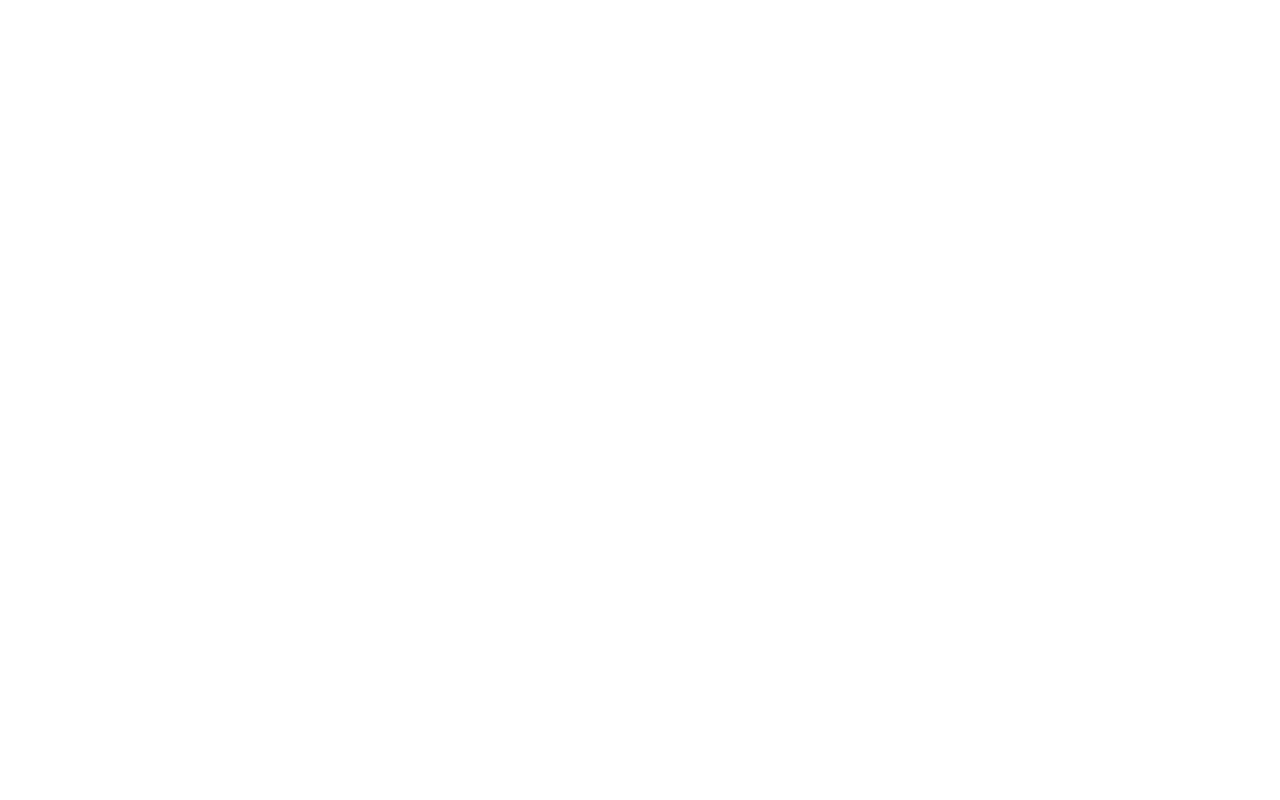
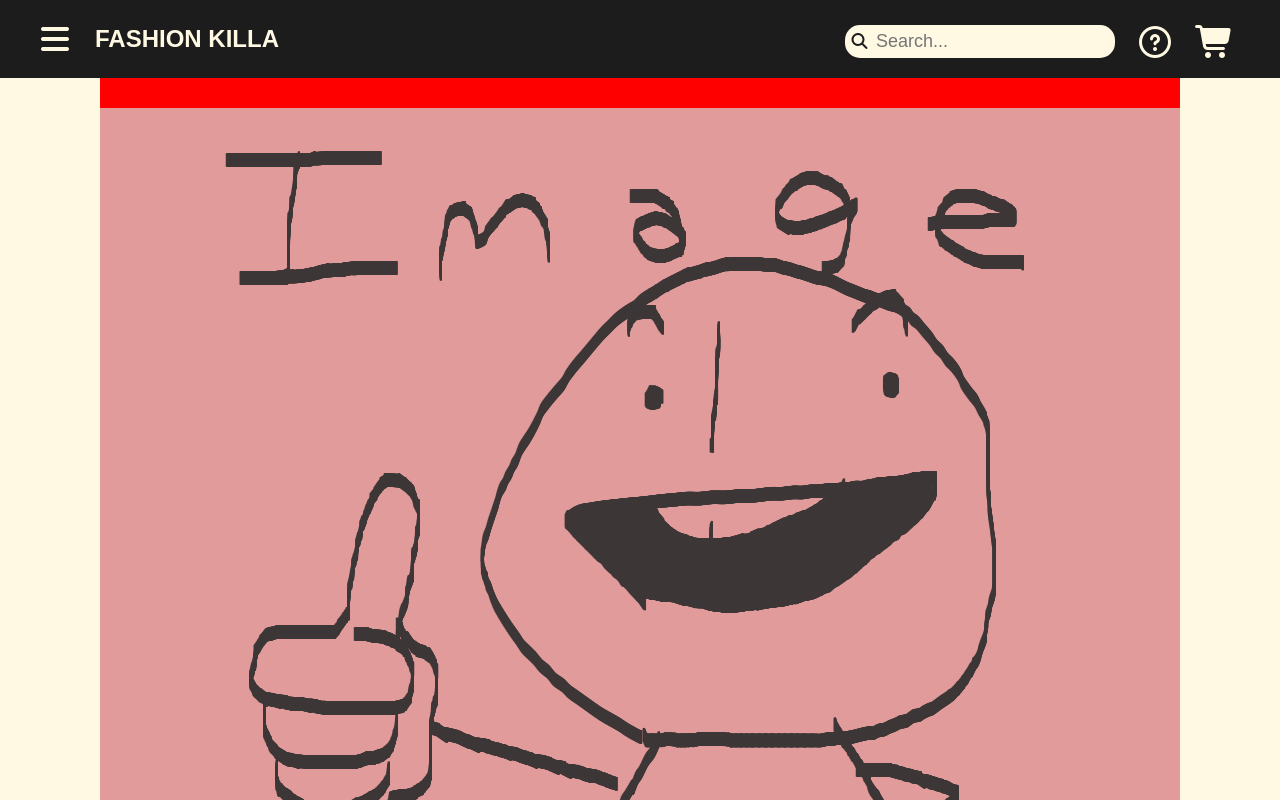
Before and after one commit to SYKOMCHN/FASHION-KILLA-WEB-PROJECT, a plain HTML site: page index.html in a window 1280 px wide. Shown: the top 800 px of the page. Drawn offline with Linux system fonts and the light colour scheme; files that its build step writes are made by us from their sources.

Commit message:
lebron lemichael lejames

```diff
--- a/index.html
+++ b/index.html
@@ -5,15 +5,43 @@
         <meta name="viewport" content="width=device-width" />
         <title>[NAME]: HOME PAGE</title>
 
-        <link rel="stylesheet" href="styles.css">
+        <link rel="stylesheet" href= "src/styles/styles.css">
+        <link rel ="stylesheet" href= "src/styles/homepage.css">
+        <link rel="stylesheet" href="https://cdnjs.cloudflare.com/ajax/libs/font-awesome/7.0.1/css/all.min.css" integrity="sha512-2SwdPD6INVrV/lHTZbO2nodKhrnDdJK9/kg2XD1r9uGqPo1cUbujc+IYdlYdEErWNu69gVcYgdxlmVmzTWnetw==" crossorigin="anonymous" referrerpolicy="no-referrer" />
+
     </head>
 
     <body>
-        <div class = page-container>
+        <div class = page-cont>
+            <header>
+                <nav>
+                    <div class = "left_header">
+                        <div class = menu>
+                            <i class="fa-solid fa-bars" style = "color: rgb(255, 249, 227); font-size:xx-large;"></i>
+                        </div>
+                        <h1 style = "color: rgb(255, 249, 227); position: flex;">FASHION KILLA</h1>
+                    </div>
 
+                    <div class = "right_header">
+                        <div class = search_bar style = "background-color: rgb(255, 249, 227); border-radius: 15px; padding: 5px;">
+                            <i class="fa-solid fa-magnifying-glass" style = "color: rgb(28,28,28); font-size:medium;"></i>
+                            <input type = text placeholder = "Search..." class = "search_input" style = "border: none; background-color: transparent; font-size:large;">
+                        </div>
+                        <i class="fa-regular fa-circle-question" style = "color: rgb(255, 249, 227); font-size:xx-large;"></i>
+                        <i class="fa-solid fa-cart-shopping"style = "color: rgb(255, 249, 227); font-size:xx-large;"></i>
+                    </div>
+                </nav>
+            </header>
+            <main>
+                <div class = main_content>
+                    <div class = image_cont>
+                        <img src = "assets/extras/yessir.png" alt = "main-image" class = "main_img">
+                    </div>
+                </div>
+            </main>
+            <div class = "background_des">
 
-
-
+            </div>
         </div>
     </body>
 
@@ -22,3 +50,30 @@
     </script>
 
 </html>
+
+  <!--<body>
+        <div class = page-container>
+            <div class = content-container>
+                <div class = header>
+                    <nav>
+                        <div class = burger-menu>
+
+                        </div>
+                        <h1 style = "color: rgb(255, 249, 227); position: flex;">FASHION KILLA</h1>
+                    </nav>
+                </div>
+
+                <div class = main-content>
+                    <div class = image-cont>
+                        <img src = "assets/extras/yessir.png" alt = "main-image" class = "main_img">
+                        <img src = "assets/extras/yessir.png" alt = "main-image">
+                    </div>
+                    </div>
+                </div>
+            </div>
+            <div class = background-design>
+                <div class = rectangle style = "background-color: red; width: 100px; height: 100vh; padding-top: auto;"></div>
+
+            </div>
+        </div>
+    </body>-->
--- /dev/null
+++ b/src/styles/homepage.css
@@ -0,0 +1,19 @@
+/*modifications to index.html*/
+
+.image_cont {
+    background-color: red;
+    display: flex;
+    justify-content: center;
+    align-items: center;
+    padding-top: 10%;
+
+}
+
+.main-img {
+   display: block;
+   margin-left: auto;
+   margin-right: auto;
+   width: 50%;
+}
+
+/*style = "width: 600px; height: auto; border-radius: 10px; justify-content: right;" */
--- a/src/styles/styles.css
+++ b/src/styles/styles.css
@@ -0,0 +1,93 @@
+body {
+    background-color: rgb(255, 249, 227);
+    font-family: sans-serif;
+    margin: 0;
+    padding: 0;
+}
+
+.page-cont {
+    /*background-color: rgb(54, 51, 37); remove later*/
+    display: flex;
+    flex-direction: column;
+    align-items: center;
+    position: relative;
+    min-height: 100vh;
+}
+
+header {
+    position: fixed;
+    text-align: center;
+    background-color: rgb(28,28,28);
+    width:100vw;
+    margin-top: 0;
+    padding: 5px;
+    z-index: 1;
+    top: 0;
+    left: 0;
+}
+
+.left_header {
+    display: flex;
+    padding-left: 30px;
+    align-items: center;
+    gap: 20px;
+    float: left;
+}
+
+.right_header {
+    display: flex;
+    padding-top: 20px;
+    padding-right: 50px;
+    align-items: center;
+    gap: 20px;
+    float: right;
+}
+
+.search-bar {
+    padding: 5px;
+    border-radius: 5px;
+    border: none;
+}
+
+.search_input:focus {
+    outline: none;
+    border-radius: 15px;
+}
+
+
+
+
+
+/*body {
+    background-color: rgb(255, 249, 227);
+    font-family: sans-serif;
+    margin: 0;
+    padding: 0;
+}
+
+.page-container {
+    position: flex;
+}
+
+.header {
+    position: fixed;
+    text-align: center;
+    background-color: rgb(28,28,28);
+    width:100vw;
+    margin-top: 0;
+    padding: 10px;
+    z-index: 1;
+}
+
+.main-content {
+    position: absolute;
+    margin-top: 140px;
+    justify-content: center;
+    align-items: center;
+    z-index: 0;
+}
+
+.background-design {
+    position: absolute;
+    z-index:-1;
+}*/
```
Also changed, not shown: assets/extras/yessir.png (added), assets/images/holder.txt (added).
